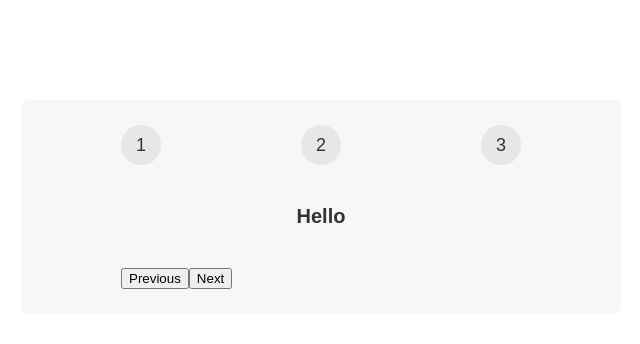
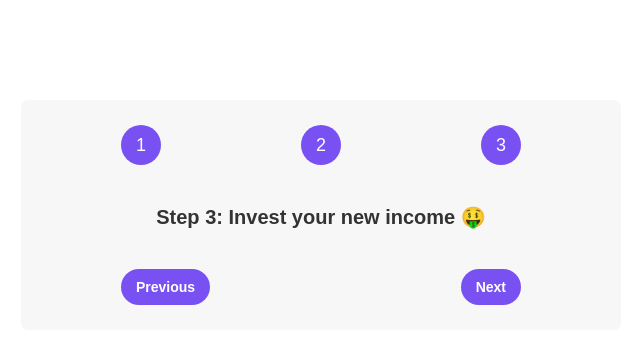
Before and after one commit to EngrPahati/steps, a React (Create React App) app: page / in a window 1280 px wide. Shown: the top 344 px of the page, without its empty margins (319-959 px from the left). Built offline with nearby package versions, Linux system fonts and the light colour scheme.

Commit message:
add conditional rendering and logic to step UI

```diff
--- a/src/App.js
+++ b/src/App.js
@@ -1,17 +1,25 @@
+
+const messages = [
+  "Learn React ⚛️",
+  "Apply for jobs 💼",
+  "Invest your new income 🤑",
+];
 
 
 export default function App() {
+  const step = 3;
+
   return (
     <div className="steps">
       <div className="numbers">
-        <div>1</div>
-        <div>2</div>
-        <div>3</div>
+        <div className={`${step >= 1 ? 'active' : ''}`}>1</div>
+        <div className={`${step >= 2 ? 'active' : ''}`}>2</div>
+        <div className={`${step >= 3 ? 'active' : ''}`}>3</div>
       </div>
-      <p className="message">Hello</p>
-      <div className="button">
-        <button>Previous</button>
-        <button>Next</button>
+      <p className="message">Step {step}: { messages[step - 1]}</p>
+      <div className="buttons">
+        <button style={{backgroundColor: "#7950f2", color: "#fff"}}>Previous</button>
+        <button style={{backgroundColor: "#7950f2", color: "#fff"}}>Next</button>
       </div>
     </div>
   );
```
